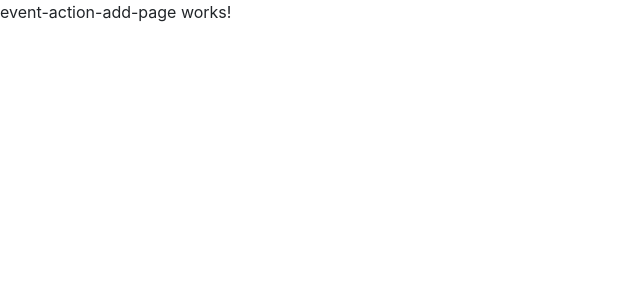
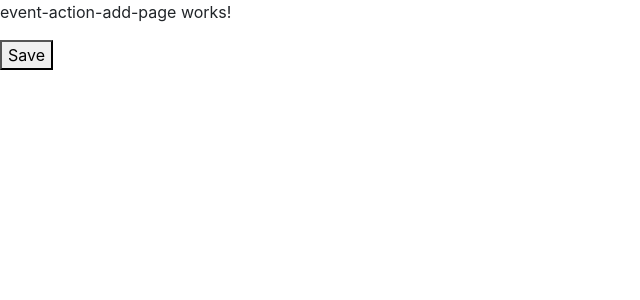
Before and after one commit to satapitchakorn/rock-head, an Angular app in the folder frontend/: page /form/add in a window 1280 px wide. Shown: the top 300 px of the page, without its empty margins (0-640 px from the left). Built offline with nearby package versions, Linux system fonts and the light colour scheme.

Commit message:
[Added]: popup add page.

```diff
--- a/frontend/angular.json
+++ b/frontend/angular.json
@@ -24,7 +24,6 @@
               "src/assets"
             ],
             "styles": [
-              "node_modules/bootstrap/dist/css/bootstrap.min.css",
               "src/styles.css"
             ],
             "scripts": []
@@ -89,7 +88,6 @@
               "src/assets"
             ],
             "styles": [
-              "node_modules/bootstrap/dist/css/bootstrap.min.css",
               "src/styles.css"
             ],
             "scripts": []
--- a/frontend/package.json
+++ b/frontend/package.json
@@ -19,8 +19,6 @@
     "@angular/platform-browser": "~10.0.4",
     "@angular/platform-browser-dynamic": "~10.0.4",
     "@angular/router": "~10.0.4",
-    "@ng-bootstrap/ng-bootstrap": "^7.0.0",
-    "bootstrap": "^4.5.2",
     "rxjs": "~6.5.5",
     "tslib": "^2.0.0",
     "zone.js": "~0.10.3"
--- a/frontend/src/app/app.module.ts
+++ b/frontend/src/app/app.module.ts
@@ -9,7 +9,6 @@ import { EventActionPageComponent } from './employee/components/event-action-pag
 import { EventActionModifyPageComponent } from './employee/components/event-action-modify-page/event-action-modify-page.component';
 import { EventActionRemovePageComponent } from './employee/components/event-action-remove-page/event-action-remove-page.component';
 import { LogPageComponent } from './log/components/log-page/log-page.component';
-import { NgbModule } from '@ng-bootstrap/ng-bootstrap';
 
 @NgModule({
   declarations: [
@@ -25,7 +24,6 @@ import { NgbModule } from '@ng-bootstrap/ng-bootstrap';
     AppRoutingModule,
     FormsModule,
     ReactiveFormsModule,
-    NgbModule
   ],
   providers: [],
   bootstrap: [AppComponent]
--- a/frontend/src/app/employee/components/event-action-add-page/event-action-add-page.component.html
+++ b/frontend/src/app/employee/components/event-action-add-page/event-action-add-page.component.html
@@ -1 +1,3 @@
 <p>event-action-add-page works!</p>
+
+<button (click)="confirmAlert()">Save</button>
--- a/frontend/src/app/employee/components/event-action-add-page/event-action-add-page.component.ts
+++ b/frontend/src/app/employee/components/event-action-add-page/event-action-add-page.component.ts
@@ -1,5 +1,5 @@
 import { Component, OnInit } from '@angular/core';
-
+import Swal from 'sweetalert2';
 @Component({
   selector: 'app-event-action-add-page',
   templateUrl: './event-action-add-page.component.html',
@@ -10,6 +10,27 @@ export class EventActionAddPageComponent implements OnInit {
   constructor() { }
 
   ngOnInit(): void {
+    //this.comfirmAlert();
   }
 
+  confirmAlert() {
+    Swal.fire({
+      title: 'Are you sure?',
+      text: "You won't be able to revert this!",
+      icon: 'warning',
+      showCancelButton: true,
+      confirmButtonColor: '#3085d6',
+      cancelButtonColor: '#d33',
+      confirmButtonText: 'Yes',
+      cancelButtonText: 'No',
+    }).then((result) => {
+      if (result.value) {
+        Swal.fire(
+          'Successful!',
+          'Your file has been saved.',
+          'success'
+        )
+      }
+    })
+  }
 }
```
Also changed, not shown: 1 other file (tests, documents, lock files or other folders).
